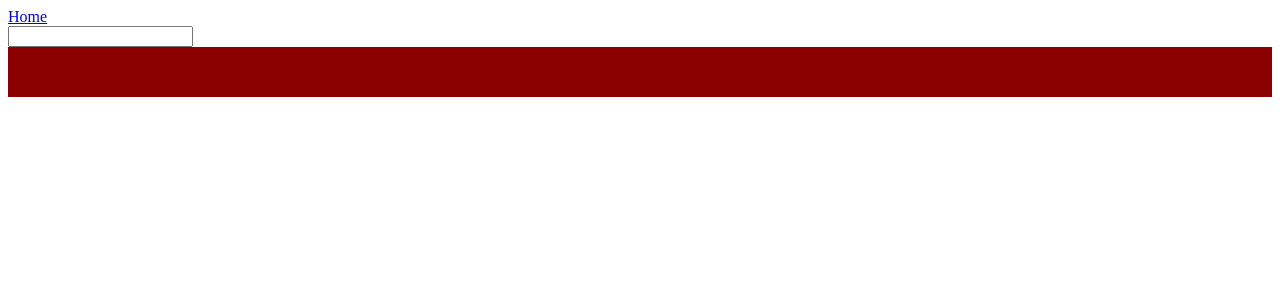
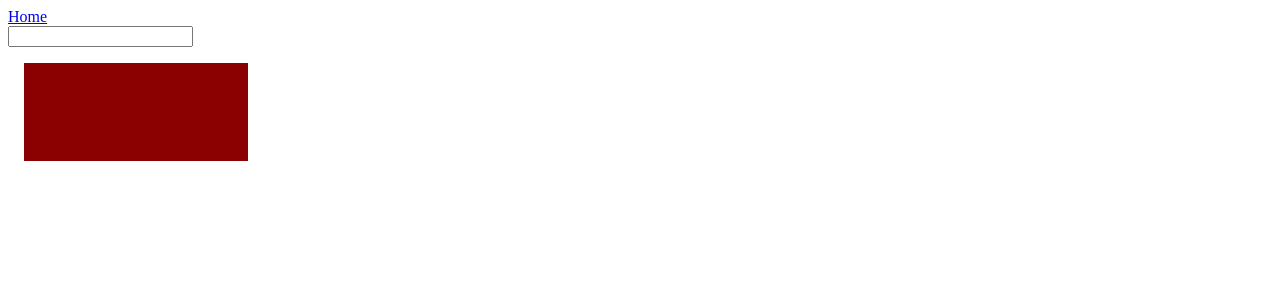
Before and after one commit to danielmichaneck/Exercise-React-Cocktail-API, a React (Vite) app: page /search-cocktail in a window 1280 px wide. Shown: the top 300 px of the page. Built offline with nearby package versions, Linux system fonts and the light colour scheme.

Commit message:
Added basic cocktail card css.

```diff
--- a/src/css/Cocktail.css
+++ b/src/css/Cocktail.css
@@ -1,16 +1,23 @@
 .cocktail-card {
+    align-items: center;
     background-color: darkred;
+    color: white;
     display: flex;
-    color: white;
+    flex-direction: column;
+    margin: 1rem;
+    max-width: 10rem;
+    padding: 2rem;
 }
 
 .cocktail-figure {
-
+    margin: 0;
 }
 .cocktail-image {
-
+    max-width: 100%;
 }
 
 .cocktail-name {
-
+    margin: 0;
+    margin-top: 1rem;
+    text-align: center;
 }
```
